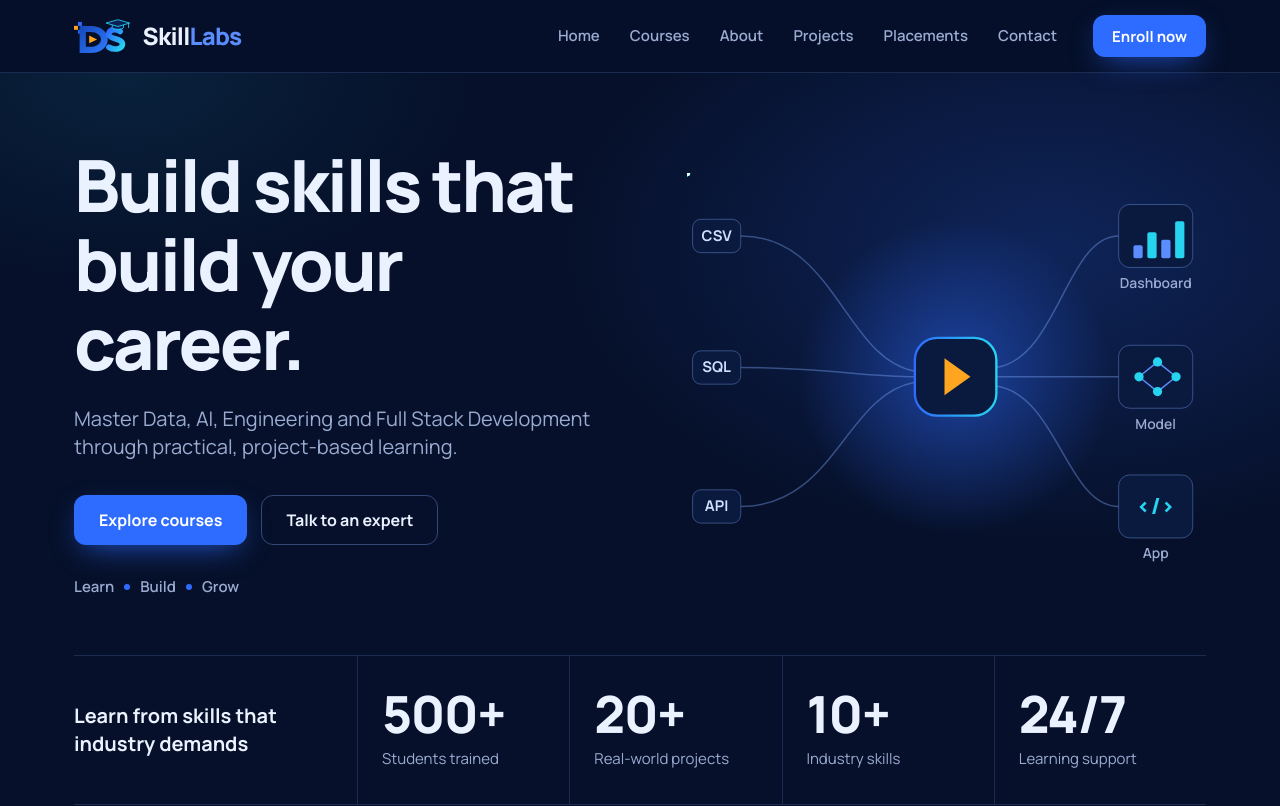
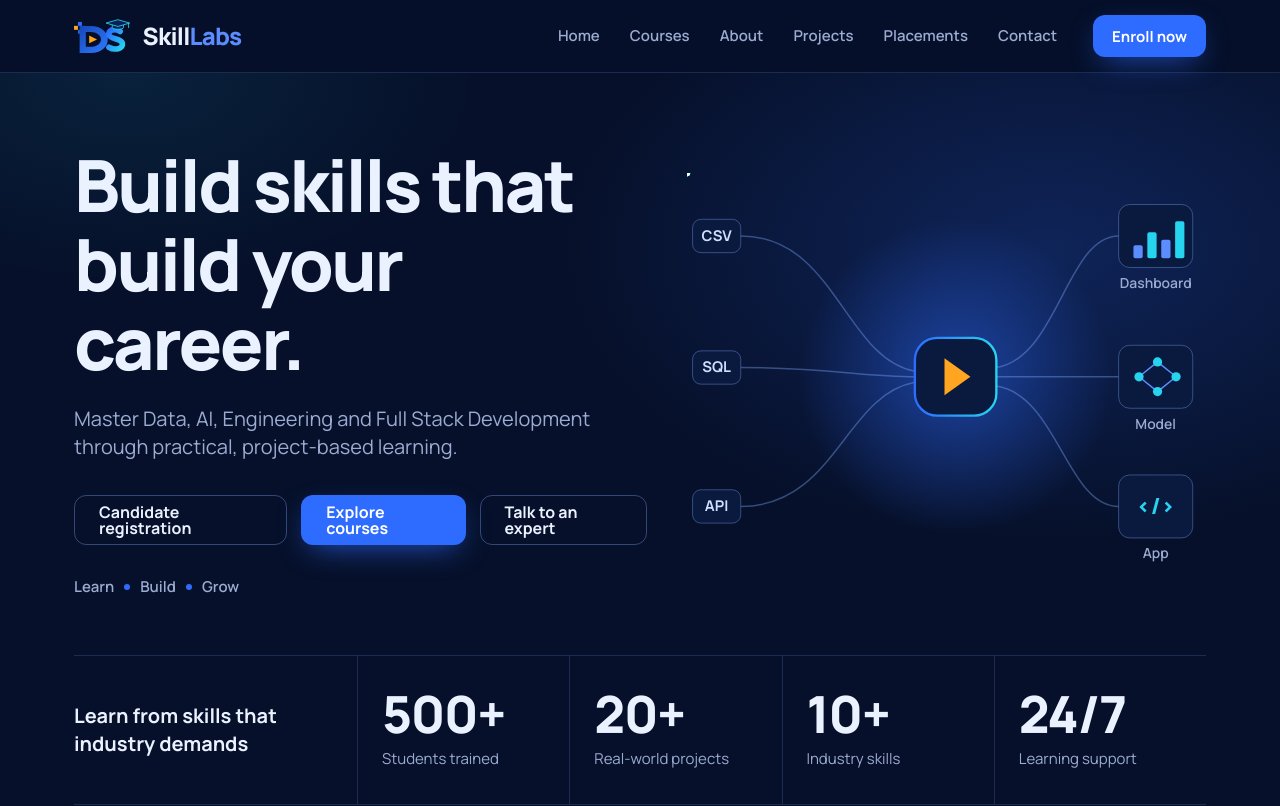
Before and after one commit to dsskilllabs-beep/DSSkillLabs, a Next.js app: page / in a window 1280 px wide. Shown: the top 806 px of the page. Built offline with nearby package versions, Linux system fonts and the light colour scheme.

Commit message:
Update Hero.tsx

```diff
--- a/components/sections/Hero.tsx
+++ b/components/sections/Hero.tsx
@@ -13,6 +13,7 @@ export default function Hero() {
             Master Data, AI, Engineering and Full Stack Development through practical, project-based learning.
           </p>
           <div className="mt-[34px] flex flex-col gap-3.5 sm:flex-row">
+            <Button href="/candidate-registration" variant="ghost">Candidate registration</Button>
             <Button href="/courses">Explore courses</Button>
             <Button href="/contact" variant="ghost">Talk to an expert</Button>
           </div>
```
